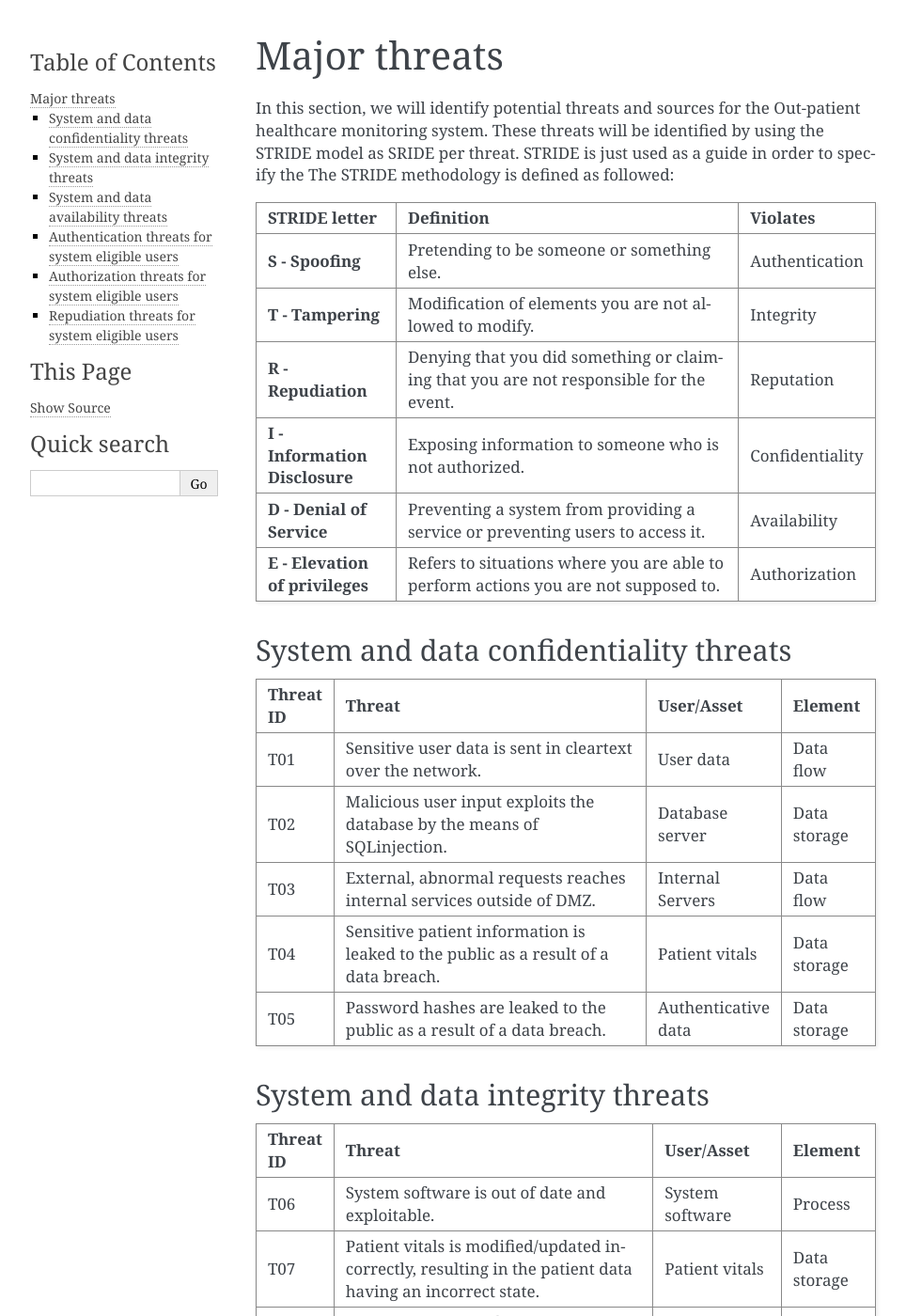
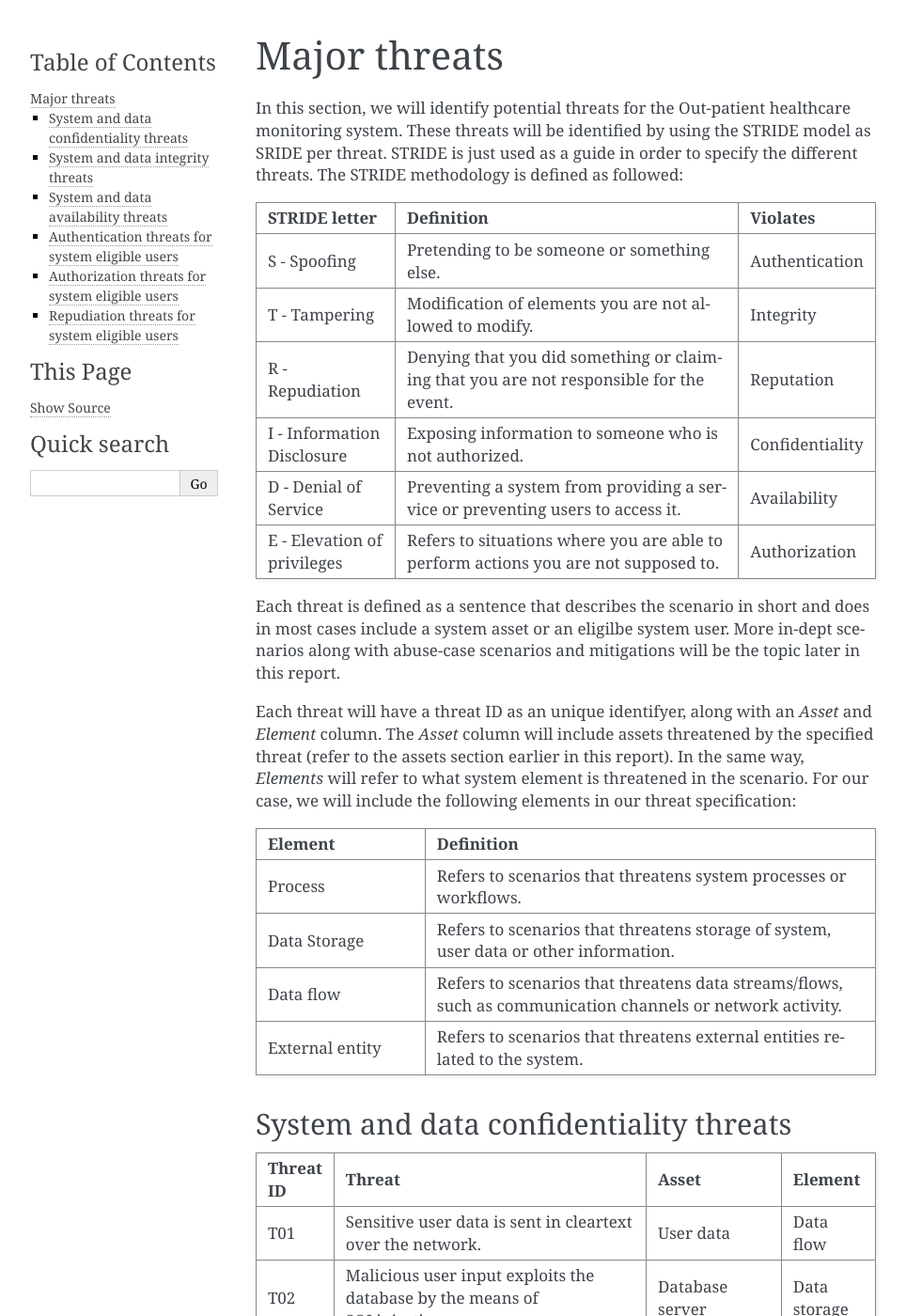
Before and after one commit to SteinarVrenne/school_imt3501, a Sphinx documentation site: the page built from task2/source/pages/02_Major_Threats.rst, in a window 1280 px wide and 1400 px high. Shown: the whole window at 94% size, without its empty margins (148-1112 px from the left). Built offline with Sphinx 7.4.7, drawn with Linux system fonts in a browser that asks for light colours.

Commit message:
Elements tabell

```diff
--- a/task2/source/pages/02_Major_Threats.rst
+++ b/task2/source/pages/02_Major_Threats.rst
@@ -1,27 +1,48 @@
 Major threats
 =============
 
-In this section, we will identify potential threats and sources for the
+In this section, we will identify potential threats for the
 Out-patient healthcare monitoring system. These threats will be identified by
 using the STRIDE model as SRIDE per threat. STRIDE is just used as a guide in
-order to specify the  The STRIDE methodology is defined as followed:
+order to specify the different threats. The STRIDE methodology is defined as followed:
 
 .. csv-table::
   :header: **STRIDE letter**, **Definition**, **Violates**
   :widths: 15, 40, 10
 
-	"**S - Spoofing**", "Pretending to be someone or something else.", "Authentication"
-  "**T - Tampering**", "Modification of elements you are not allowed to modify.", "Integrity"
-  "**R - Repudiation**", "Denying that you did something or claiming that you are not responsible for the event.", "Reputation"
-  "**I - Information Disclosure**", "Exposing information to someone who is not authorized.", "Confidentiality"
-  "**D - Denial of Service**", "Preventing a system from providing a service or preventing users to access it.", "Availability"
-  "**E - Elevation of privileges**", "Refers to situations where you are able to perform actions you are not supposed to.", "Authorization"
+	"S - Spoofing", "Pretending to be someone or something else.", "Authentication"
+  "T - Tampering", "Modification of elements you are not allowed to modify.", "Integrity"
+  "R - Repudiation", "Denying that you did something or claiming that you are not responsible for the event.", "Reputation"
+  "I - Information Disclosure", "Exposing information to someone who is not authorized.", "Confidentiality"
+  "D - Denial of Service", "Preventing a system from providing a service or preventing users to access it.", "Availability"
+  "E - Elevation of privileges", "Refers to situations where you are able to perform actions you are not supposed to.", "Authorization"
+
+Each threat is defined as a sentence that describes the scenario in short
+and does in most cases include a system asset or an eligilbe system user. More
+in-dept scenarios along with abuse-case scenarios and mitigations will be the
+topic later in this report.
+
+Each threat will have a threat ID as an unique
+identifyer, along with an *Asset* and *Element* column. The *Asset* column will
+include assets threatened by the specified threat (refer to the assets section
+earlier in this report). In the same way, *Elements* will refer to what system
+element is threatened in the scenario. For our case, we will include the following
+elements in our threat specification:
+
+.. csv-table::
+  :header: **Element**, **Definition**
+  :widths: 15, 40
+
+  "Process", "Refers to scenarios that threatens system processes or workflows."
+  "Data Storage", "Refers to scenarios that threatens storage of system, user data or other information."
+  "Data flow", "Refers to scenarios that threatens data streams/flows, such as communication channels or network activity."
+  "External entity", "Refers to scenarios that threatens external entities related to the system."
 
 
 System and data confidentiality threats
 ---------------------------------------
 .. csv-table::
-  :header: **Threat ID**, **Threat**, **User/Asset**, **Element**
+  :header: **Threat ID**, **Threat**, **Asset**, **Element**
   :widths: 5, 40, 10, 10
 
   "T01", "Sensitive user data is sent in cleartext over the network.", "User data", "Data flow"
```
Also changed, not shown: other parts of task2/source/pages/02_Major_Threats.rst (+2 -2 lines).
